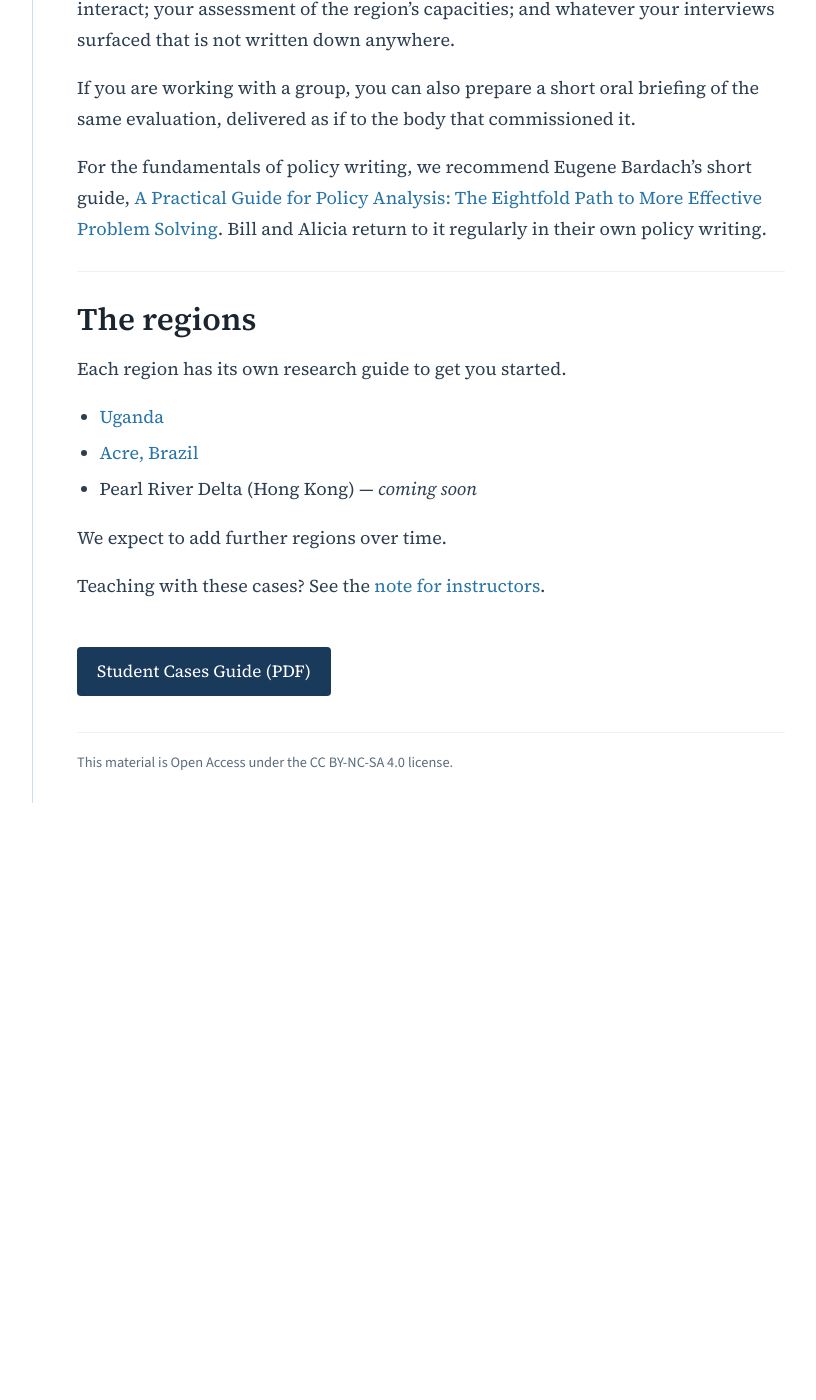
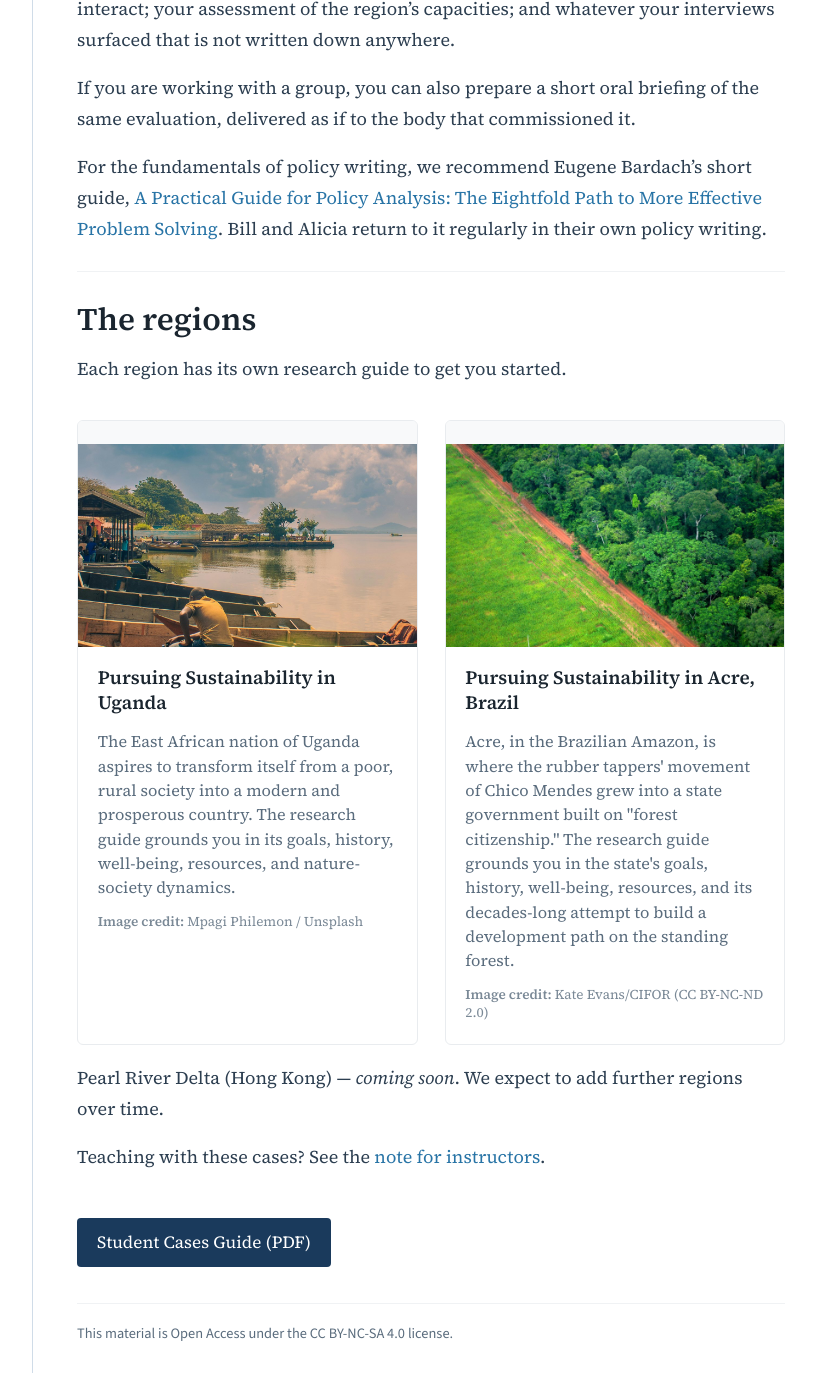
Before and after one commit to agharley/sustsci, a Jekyll site: the page built from course/course-library/student-cases/index.md, in a window 1280 px wide and 1400 px high, scrolled down 5119 px. Shown: the whole window, without its empty margins (329-1145 px from the left). Built offline with Jekyll 4.4.1, drawn with Linux system fonts in a browser that asks for light colours; before the commit the page ends 5949 px from its top, so only the background shows below that.

Commit message:
updatting about course
And adding images to student case

```diff
--- a/course/course-library/student-cases/index.md
+++ b/course/course-library/student-cases/index.md
@@ -83,11 +83,33 @@ For the fundamentals of policy writing, we recommend Eugene Bardach's short guid
 
 Each region has its own research guide to get you started.
 
-- [Uganda](case-uganda.html)
-- [Acre, Brazil](case-acre.html)
-- Pearl River Delta (Hong Kong) — *coming soon*
+<div class="case-grid">
 
-We expect to add further regions over time.
+  <div class="case-card">
+    <a class="case-link" href="{{ '/course/course-library/student-cases/case-uganda.html' | relative_url }}">
+      <div class="case-thumb"><img src="{{ '/assets/images/cases/uganda.jpg' | relative_url }}" alt="Fishing boats and the landing-site market at Lake Victoria, Busabala, Uganda"></div>
+      <div class="case-info-head"><h3>Pursuing Sustainability in Uganda</h3></div>
+    </a>
+    <div class="case-info-body">
+      <p class="case-desc">The East African nation of Uganda aspires to transform itself from a poor, rural society into a modern and prosperous country. The research guide grounds you in its goals, history, well-being, resources, and nature-society dynamics.</p>
+      <span class="case-credit"><span class="credit-label">Image credit:</span> Mpagi Philemon / Unsplash</span>
+    </div>
+  </div>
+
+  <div class="case-card">
+    <a class="case-link" href="{{ '/course/course-library/student-cases/case-acre.html' | relative_url }}">
+      <div class="case-thumb"><img src="{{ '/assets/images/cases/acre.jpg' | relative_url }}" alt="Aerial view of the boundary between rainforest and cleared agricultural land near Rio Branco, Acre, Brazil"></div>
+      <div class="case-info-head"><h3>Pursuing Sustainability in Acre, Brazil</h3></div>
+    </a>
+    <div class="case-info-body">
+      <p class="case-desc">Acre, in the Brazilian Amazon, is where the rubber tappers' movement of Chico Mendes grew into a state government built on "forest citizenship." The research guide grounds you in the state's goals, history, well-being, resources, and its decades-long attempt to build a development path on the standing forest.</p>
+      <span class="case-credit"><span class="credit-label">Image credit:</span> Kate Evans/CIFOR (CC BY-NC-ND 2.0)</span>
+    </div>
+  </div>
+
+</div>
+
+Pearl River Delta (Hong Kong) — *coming soon*. We expect to add further regions over time.
 
 Teaching with these cases? See the [note for instructors](instructor-note.html).
 
```
Also changed, not shown: course/about.md (+7 -7 lines).
